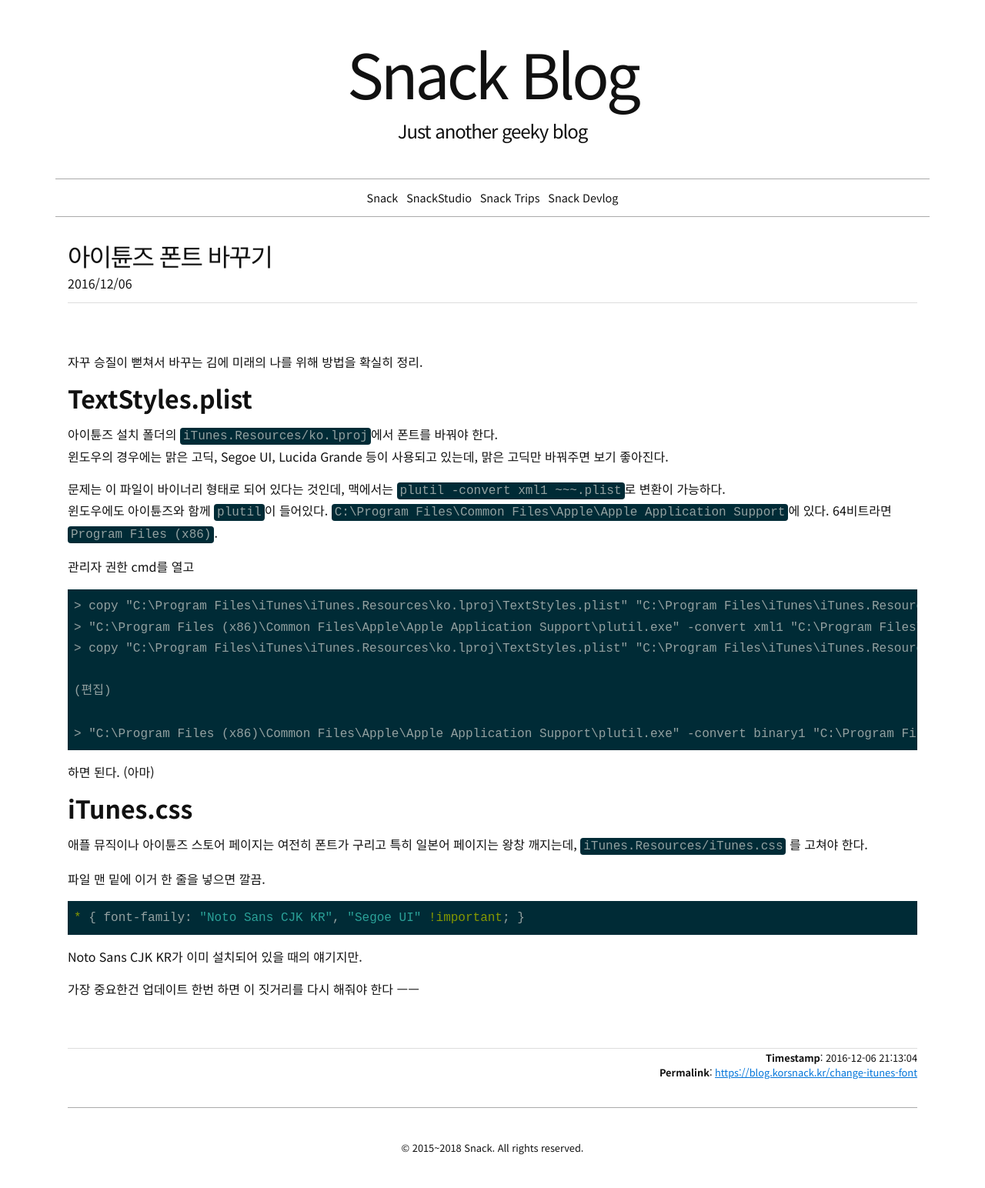
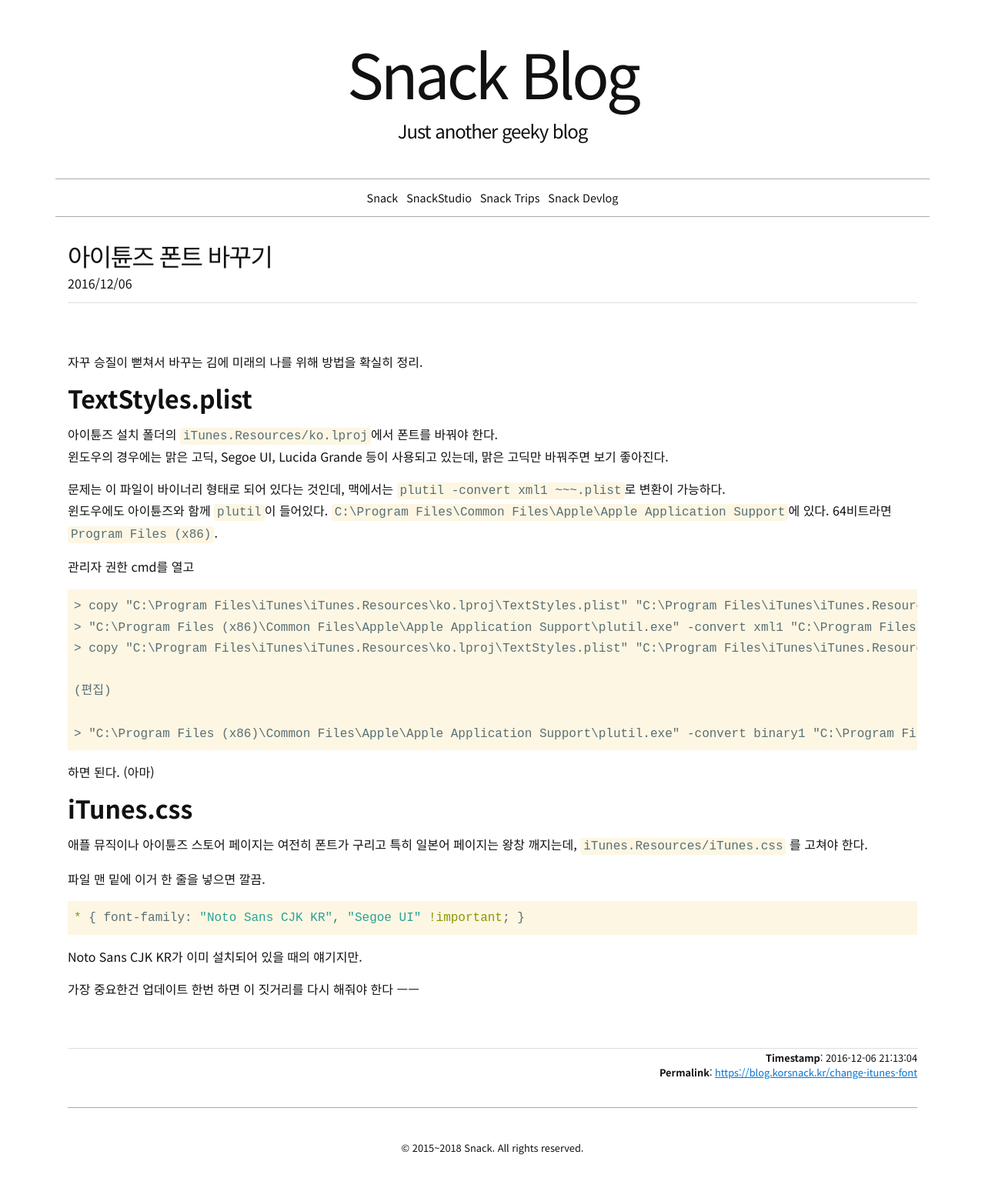
Before and after one commit to Snack-X/blog.korsnack.kr, a Jekyll site: the page built from _posts/2016-12-06-change-itunes-font.md, in a window 1280 px wide. Shown: the whole page at 77% size. Built offline with Jekyll 4.4.1, drawn with Linux system fonts in a browser that asks for light colours.

Commit message:
Change highlight style to Solarized Light

```diff
--- a/_includes/head.html
+++ b/_includes/head.html
@@ -3,7 +3,7 @@
   <meta http-equiv="x-ua-compatible" content="ie=edge">
   <meta name="viewport" content="width=device-width, initial-scale=1">
   <title>{{ site.title }}{% if page.title %} &ndash; {{ page.title }}{% endif %}</title>
-  <link rel="stylesheet" href="{{ site.baseurl }}/assets/css/main.css?180505_2300">
+  <link rel="stylesheet" href="{{ site.baseurl }}/assets/css/main.css?180728_0">
   <link rel="stylesheet" href="//fonts.googleapis.com/earlyaccess/notosanskr.css">
   <link rel="alternate" type="application/rss+xml" title="RSS Feed for {{ site.name }}" href="{{ site.baseurl }}/feed.xml">
   <link rel="index" href="https://blog.korsnack.kr/">
--- a/_sass/_highlight.scss
+++ b/_sass/_highlight.scss
@@ -1,40 +1,40 @@
 /*! Ref: https://gist.github.com/nicolashery/5765395 */
 
 .highlighter-rouge,
-.highlight { background-color: #002b36; color: #93a1a1 }
-.highlight .c { color: #586e75 } /* Comment */
-.highlight .err { color: #93a1a1 } /* Error */
-.highlight .g { color: #93a1a1 } /* Generic */
+.highlight { background-color: #fdf6e3; color: #586e75 }
+.highlight .c { color: #93a1a1 } /* Comment */
+.highlight .err { color: #586e75 } /* Error */
+.highlight .g { color: #586e75 } /* Generic */
 .highlight .k { color: #859900 } /* Keyword */
-.highlight .l { color: #93a1a1 } /* Literal */
-.highlight .n { color: #93a1a1 } /* Name */
+.highlight .l { color: #586e75 } /* Literal */
+.highlight .n { color: #586e75 } /* Name */
 .highlight .o { color: #859900 } /* Operator */
 .highlight .x { color: #cb4b16 } /* Other */
-.highlight .p { color: #93a1a1 } /* Punctuation */
-.highlight .cm { color: #586e75 } /* Comment.Multiline */
+.highlight .p { color: #586e75 } /* Punctuation */
+.highlight .cm { color: #93a1a1 } /* Comment.Multiline */
 .highlight .cp { color: #859900 } /* Comment.Preproc */
-.highlight .c1 { color: #586e75 } /* Comment.Single */
+.highlight .c1 { color: #93a1a1 } /* Comment.Single */
 .highlight .cs { color: #859900 } /* Comment.Special */
 .highlight .gd { color: #2aa198 } /* Generic.Deleted */
-.highlight .ge { color: #93a1a1; font-style: italic } /* Generic.Emph */
+.highlight .ge { color: #586e75; font-style: italic } /* Generic.Emph */
 .highlight .gr { color: #dc322f } /* Generic.Error */
 .highlight .gh { color: #cb4b16 } /* Generic.Heading */
 .highlight .gi { color: #859900 } /* Generic.Inserted */
-.highlight .go { color: #93a1a1 } /* Generic.Output */
-.highlight .gp { color: #93a1a1 } /* Generic.Prompt */
-.highlight .gs { color: #93a1a1; font-weight: bold } /* Generic.Strong */
+.highlight .go { color: #586e75 } /* Generic.Output */
+.highlight .gp { color: #586e75 } /* Generic.Prompt */
+.highlight .gs { color: #586e75; font-weight: bold } /* Generic.Strong */
 .highlight .gu { color: #cb4b16 } /* Generic.Subheading */
-.highlight .gt { color: #93a1a1 } /* Generic.Traceback */
+.highlight .gt { color: #586e75 } /* Generic.Traceback */
 .highlight .kc { color: #cb4b16 } /* Keyword.Constant */
 .highlight .kd { color: #268bd2 } /* Keyword.Declaration */
 .highlight .kn { color: #859900 } /* Keyword.Namespace */
 .highlight .kp { color: #859900 } /* Keyword.Pseudo */
 .highlight .kr { color: #268bd2 } /* Keyword.Reserved */
 .highlight .kt { color: #dc322f } /* Keyword.Type */
-.highlight .ld { color: #93a1a1 } /* Literal.Date */
+.highlight .ld { color: #586e75 } /* Literal.Date */
 .highlight .m { color: #2aa198 } /* Literal.Number */
 .highlight .s { color: #2aa198 } /* Literal.String */
-.highlight .na { color: #93a1a1 } /* Name.Attribute */
+.highlight .na { color: #586e75 } /* Name.Attribute */
 .highlight .nb { color: #B58900 } /* Name.Builtin */
 .highlight .nc { color: #268bd2 } /* Name.Class */
 .highlight .no { color: #cb4b16 } /* Name.Constant */
@@ -42,24 +42,24 @@
 .highlight .ni { color: #cb4b16 } /* Name.Entity */
 .highlight .ne { color: #cb4b16 } /* Name.Exception */
 .highlight .nf { color: #268bd2 } /* Name.Function */
-.highlight .nl { color: #93a1a1 } /* Name.Label */
-.highlight .nn { color: #93a1a1 } /* Name.Namespace */
-.highlight .nx { color: #93a1a1 } /* Name.Other */
-.highlight .py { color: #93a1a1 } /* Name.Property */
+.highlight .nl { color: #586e75 } /* Name.Label */
+.highlight .nn { color: #586e75 } /* Name.Namespace */
+.highlight .nx { color: #586e75 } /* Name.Other */
+.highlight .py { color: #586e75 } /* Name.Property */
 .highlight .nt { color: #268bd2 } /* Name.Tag */
 .highlight .nv { color: #268bd2 } /* Name.Variable */
 .highlight .ow { color: #859900 } /* Operator.Word */
-.highlight .w { color: #93a1a1 } /* Text.Whitespace */
+.highlight .w { color: #586e75 } /* Text.Whitespace */
 .highlight .mf { color: #2aa198 } /* Literal.Number.Float */
 .highlight .mh { color: #2aa198 } /* Literal.Number.Hex */
 .highlight .mi { color: #2aa198 } /* Literal.Number.Integer */
 .highlight .mo { color: #2aa198 } /* Literal.Number.Oct */
-.highlight .sb { color: #586e75 } /* Literal.String.Backtick */
+.highlight .sb { color: #93a1a1 } /* Literal.String.Backtick */
 .highlight .sc { color: #2aa198 } /* Literal.String.Char */
-.highlight .sd { color: #93a1a1 } /* Literal.String.Doc */
+.highlight .sd { color: #586e75 } /* Literal.String.Doc */
 .highlight .s2 { color: #2aa198 } /* Literal.String.Double */
 .highlight .se { color: #cb4b16 } /* Literal.String.Escape */
-.highlight .sh { color: #93a1a1 } /* Literal.String.Heredoc */
+.highlight .sh { color: #586e75 } /* Literal.String.Heredoc */
 .highlight .si { color: #2aa198 } /* Literal.String.Interpol */
 .highlight .sx { color: #2aa198 } /* Literal.String.Other */
 .highlight .sr { color: #dc322f } /* Literal.String.Regex */
```
